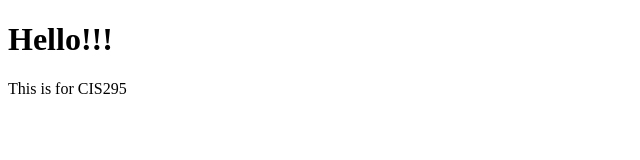
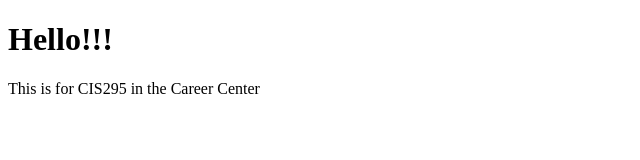
Before and after one commit to Jinnial/cis295, a plain HTML site: page index.html in a window 1280 px wide. Shown: the whole page, without its empty margins (0-640 px from the left). Drawn offline with Linux system fonts and the light colour scheme.

Commit message:
Update index.html

```diff
--- a/index.html
+++ b/index.html
@@ -5,6 +5,6 @@
 	</head>
 	<body>
 		<h1>Hello!!!</h1>
-		<p>This is for CIS295</p>
+		<p>This is for CIS295 in the Career Center</p>
 	</body>
 </html>
```
